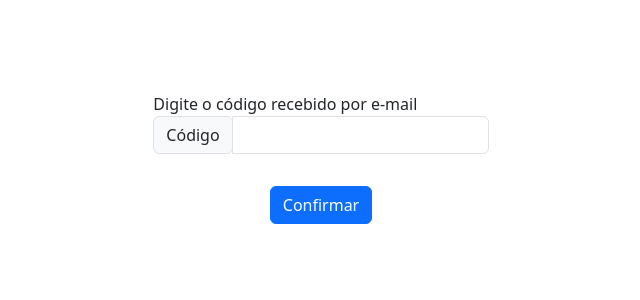
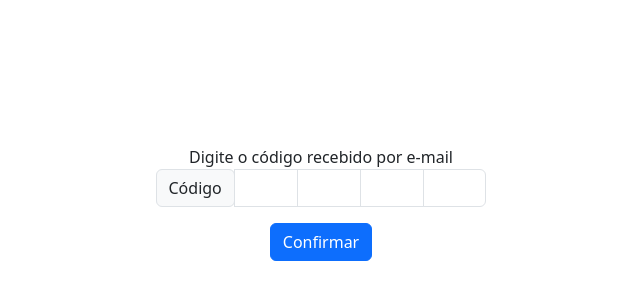
Before and after one commit to Eduardo-Souza-Dev/reset-email, a React (Create React App) app in the folder email-reset/: page /cod-page in a window 1280 px wide. Shown: the part 76-376 px from the top of the page, without its empty margins (319-959 px from the left). Built offline with nearby package versions, Linux system fonts and the light colour scheme; no server answers.

Commit message:
Página de codigo

```diff
--- a/email-reset/src/App.css
+++ b/email-reset/src/App.css
@@ -10,6 +10,16 @@
 #link_reset:hover{
   color: white;
   cursor: pointer;
+}
+
+input::-webkit-outer-spin-button,
+input::-webkit-inner-spin-button {
+    -webkit-appearance: none;
+    margin: 0;
+}
+
+input[type=number]{
+  -moz-appearance: 'textfield';
 }
 
 .App-logo {
--- a/email-reset/src/backend/controllers/ControllerVerifyEmail.js
+++ b/email-reset/src/backend/controllers/ControllerVerifyEmail.js
@@ -6,7 +6,7 @@ async function ControllerVerifyEmail(request,response){
     if(values == null){
         return response.status(400).json({message:"Erro ao enviar código"})
     }else{
-        return response.status(200).json({message:"Código enviado com sucesso!"})
+        return response.status(200).json(values)
     }
 
 }
--- a/email-reset/src/backend/services/CreateVerifyServicesEmail.js
+++ b/email-reset/src/backend/services/CreateVerifyServicesEmail.js
@@ -36,7 +36,7 @@ async function CreateVerifyServicesEmail(email){
         insertCodigo(results[0].id_user_register,results[0].email);
         setTimeout(() =>{
           ResetCode(results[0].id_user_register)
-        },50000)// 5 minutos e faza o reset do código
+        },50000)// 5 minutos e faz o reset do código
         return results;
      }
 
--- a/email-reset/src/login/cod_page.js
+++ b/email-reset/src/login/cod_page.js
@@ -5,18 +5,27 @@ import 'bootstrap/dist/css/bootstrap.min.css';
 import { Link } from "react-router-dom";
 
 
-function ResetPage() {
+function ResetPage({email}) {
+  console.log(email)
+
+  const [ value1, setValue1 ] = useState('');
+  const [ value2, setValue2 ] = useState('');
+  const [ value3, setValue3 ] = useState('');
+  const [ value4, setValue4 ] = useState('');
 
   return (
 
       <Form style={{width:100 +'%', height:100 + '%', justifyContent:'center',display:'flex',flexDirection:'column',alignItems:'center',}}>
-      <Form.Group style={{textAlign:'initial'}} className="mb-3" controlId="formBasicEmail">
-      <label style={{marginTop:50 + '%'}} for="basic-url">Digite o código recebido por e-mail</label>
-      <div style={{width:100 +'%', }} class="input-group mb-3">
+      <Form.Group style={{textAlign:'center',justifyContent:'center',display:'flex',flexDirection:'column',alignItems:'center',}} className="mb-3" controlId="formBasicEmail">
+      <label style={{marginTop:20 + '%'}} for="basic-url">Digite o código recebido por e-mail</label>
+      <div style={{width:30 +'%'}} class="input-group mb-9">
         <div  class="input-group-prepend">
           <span class="input-group-text" id="basic-addon3">Código</span>
         </div>
-        <input type="text" class="form-control" id="basic-url" aria-describedby="basic-addon3"/>
+        <input onChange={(e) =>{setValue1(e.target.value)}} style={{textAlign:'center' }} maxLength={1} type="text" class="form-control" aria-describedby="basic-addon1"/>
+        <input onChange={(e) =>{setValue2(e.target.value)}} style={{textAlign:'center' }} maxLength={1} type="text" class="form-control" aria-describedby="basic-addon3"/>
+        <input onChange={(e) =>{setValue3(e.target.value)}} style={{textAlign:'center' }} maxLength={1} type="text" class="form-control" aria-describedby="basic-addon3"/>
+        <input onChange={(e) =>{setValue4(e.target.value)}} style={{textAlign:'center' }} maxLength={1} type="text" class="form-control" aria-describedby="basic-addon3"/>
       </div>
 
       </Form.Group>
--- a/email-reset/src/login/email_page.js
+++ b/email-reset/src/login/email_page.js
@@ -14,7 +14,6 @@ function EmailPage(){
     const data = {
       email:email
     }
-    const JSONdata = JSON.stringify(data)
 
     async function VerifyEmail(e){
       e.preventDefault();
@@ -25,7 +24,7 @@ function EmailPage(){
       })
       .then(response => response.json())
       .then(data => {
-          if(data.message === "Código enviado com sucesso!" ){
+          if(data && data.message !== "Erro ao enviar código"){
           toast('Código enviado ao seu e-mail!', {
               position: "top-right",
               autoClose: 5000,
@@ -37,6 +36,12 @@ function EmailPage(){
               theme: "dark",
               type: "success"
           });
+
+          setTimeout(() =>{
+          <ResetPage email={data[0].email}/>
+          window.location = 'http://localhost:3000/cod-page'
+          },2000)
+
         }
 
           if(data.message === "Erro ao enviar código"){
@@ -54,6 +59,17 @@ function EmailPage(){
           }
       })
       .catch((error) => {
+        toast('Erro ao enviar código', {
+          position: "top-right",
+          autoClose: 5000,
+          hideProgressBar: false,
+          closeOnClick: true,
+          pauseOnHover: true,
+          draggable: false,
+          progress: undefined,
+          theme: "dark",
+          type: "warning"
+      });
           console.log(error);
       });
   }
```
Also changed, not shown: email-reset/src/backend/controllers/ControllerResend.mjs (deleted), email-reset/src/backend/controllers/ControllerResetPassword.mjs (added), email-reset/src/backend/services/CreateResend.mjs (deleted), email-reset/src/backend/services/CreateServicesResetPassword.mjs (added).
